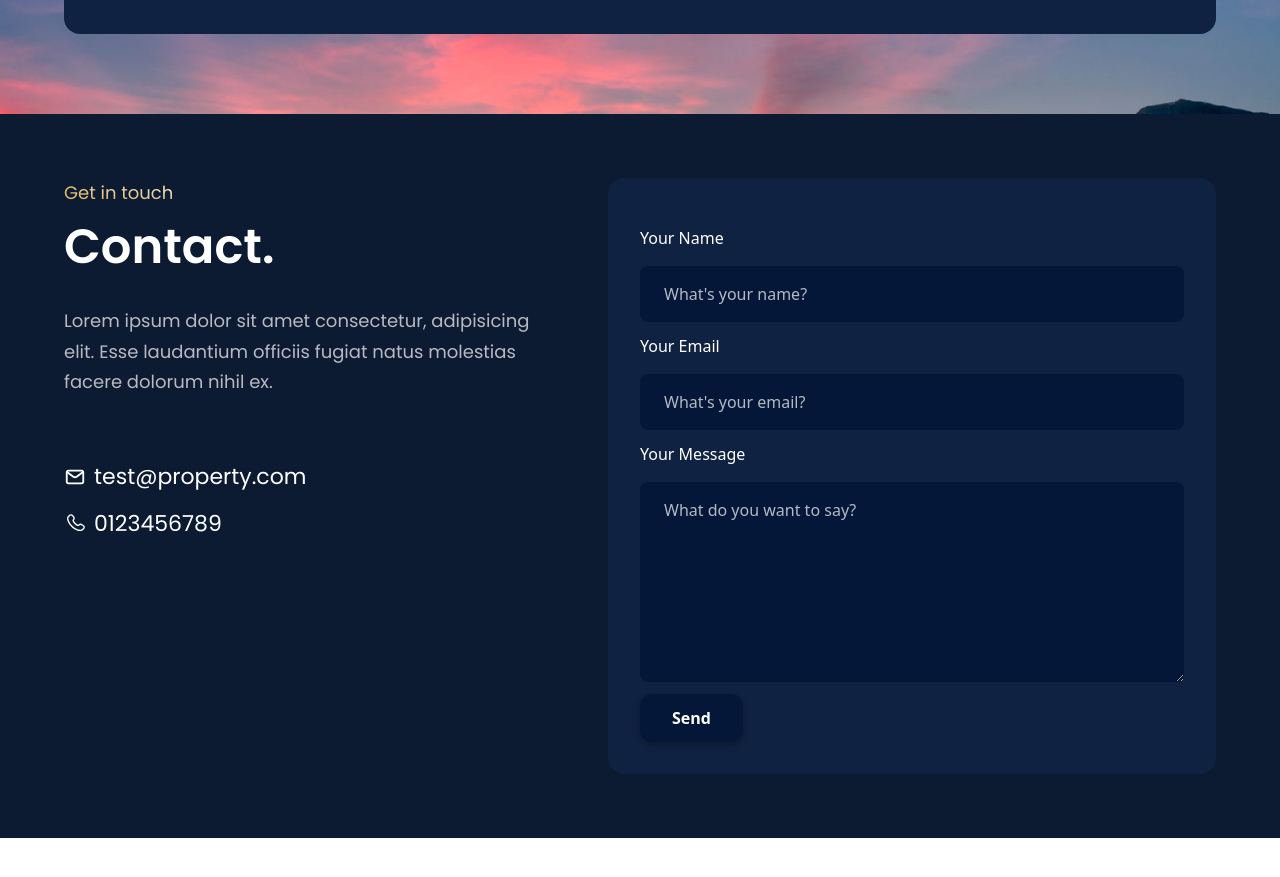
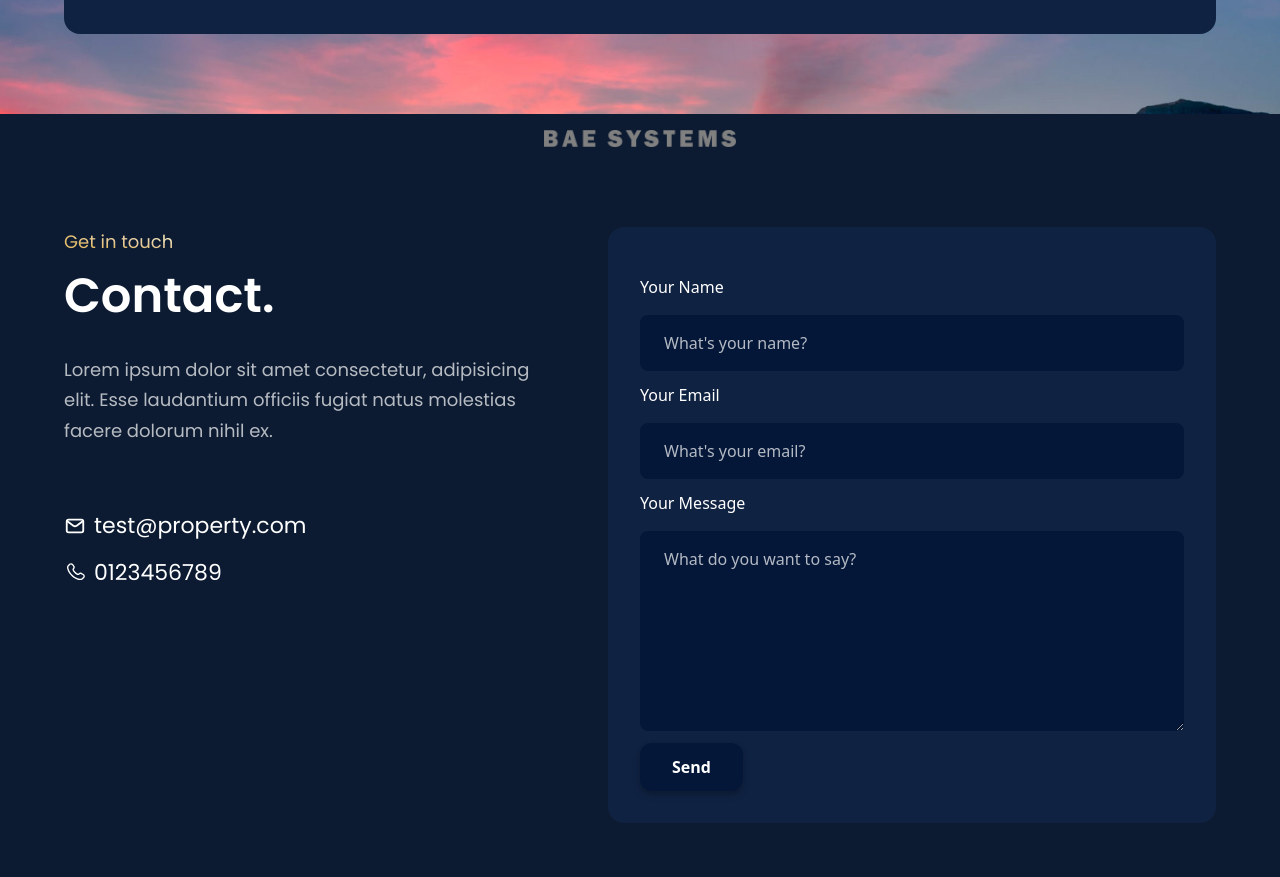
Before and after one commit to Jack-Camo/react-property-website, a React (Vite) app: page / in a window 1280 px wide. Shown: the part 2500-3377 px from the top of the page. Before the commit the page ends 3338 px from the top, so only its background shows below. Built offline with nearby package versions, Linux system fonts and the light colour scheme.

Commit message:
feat: create companies component

```diff
--- a/src/App.jsx
+++ b/src/App.jsx
@@ -1,5 +1,5 @@
 import styles from './style';
-import { Navbar, Hero, Property, Contact, About } from './components';
+import { Navbar, Hero, Property, Contact, About, Companies } from './components';
 
 const App = () => (
   <div>
@@ -27,6 +27,7 @@ const App = () => (
 
     <div className={`bg-primary ${styles.paddingX} ${styles.flexStart}`}>
       <div className={`${styles.boxWidth}`}>
+        <Companies />
         <Contact />
       </div>
     </div>
--- a/src/assets/index.js
+++ b/src/assets/index.js
@@ -12,6 +12,7 @@ import dalton_bathroom_1 from './property/dalton-bathroom-1.jpg';
 import barrow_living_room from './property/barrow-living-room.jpg';
 import email from './email.svg';
 import phone from './phone.svg';
+import bae from './bae-systems.png';
 
 export {
     logo_gold,
@@ -27,5 +28,6 @@ export {
     dalton_bathroom_1,
     barrow_living_room,
     email,
-    phone
+    phone,
+    bae
 };
--- /dev/null
+++ b/src/components/Companies.jsx
@@ -0,0 +1,18 @@
+import { companies } from "../constants";
+import styles from "../style";
+
+const Companies = () => {
+  return (
+    <section className={`${styles.flexCenter} my-4`}>
+      <div className={`${styles.flexCenter} flex-wrap w-full`}>
+        {companies.map((company) => (
+          <div key={company.id} className={`${styles.flexCenter} flex-1 sm:min-w-[192px] min-w-[120px]`}>
+            <img src={company.logo} alt={company.alt} className="sm:w-[192px] w-[100px] object-contain hover:brightness-150 transition duration-300" />
+          </div>
+        ))}
+      </div>
+    </section>
+  )
+}
+
+export default Companies
--- a/src/components/index.js
+++ b/src/components/index.js
@@ -6,6 +6,7 @@ import CardSlideshow from "./CardSlideshow";
 import FeatureCard from "./FeatureCard";
 import Contact from "./Contact";
 import About from "./About";
+import Companies from "./Companies";
 
 export {
     Navbar,
@@ -16,4 +17,5 @@ export {
     FeatureCard,
     Contact,
     About,
+    Companies
 };
--- a/src/constants/index.js
+++ b/src/constants/index.js
@@ -1,4 +1,4 @@
-import { toilet, kitchen, sofa, dalton_bathroom_1, dalton_kitchen, barrow_living_room } from "../assets";
+import { toilet, kitchen, sofa, dalton_bathroom_1, dalton_kitchen, barrow_living_room, bae } from "../assets";
 
 export const navLinks = [
     {
@@ -64,3 +64,11 @@ export const contactInfo =
   email: "test@property.com",
   number: "0123456789",
 };
+
+export const companies = [
+  {
+    id: "company-1",
+    alt: "BAE Systems",
+    logo: bae,
+  }
+]
```
Also changed, not shown: src/assets/bae-systems.png (added).
